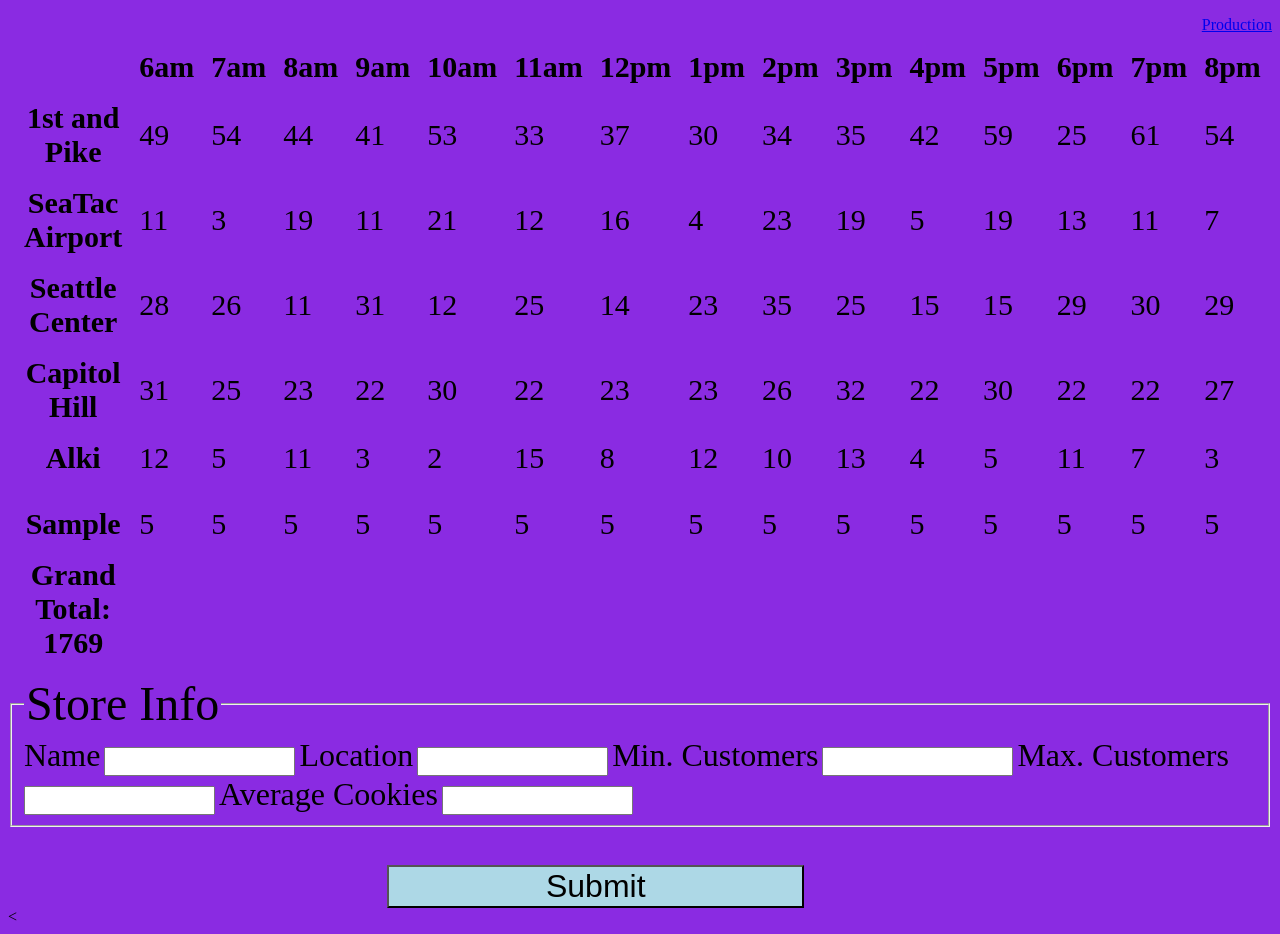
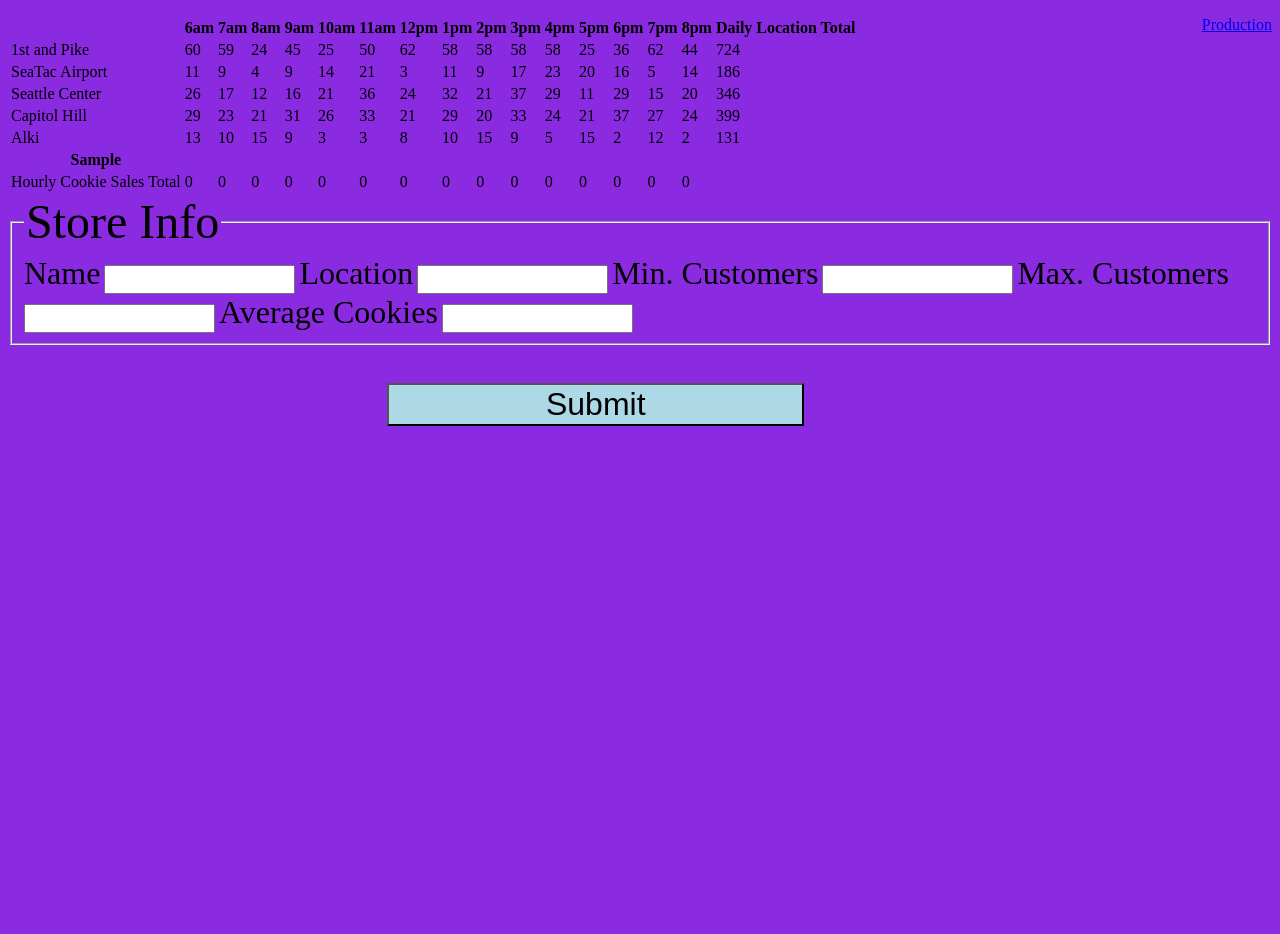
Before and after one commit to TRose2014/cookie-stand, a plain HTML site: page sales.html in a window 1280 px wide. Both pictures are taken after typing "Sample", "Sample", "5", "5", "5" into the empty fields and a click on the button "Submit". After the commit the page ends 800 px from the top, so only its background shows below. Drawn offline with Linux system fonts and the light colour scheme.

Commit message:
have calculating daily location totals but now form isn't appending new stores corretly. Work on getting hourly cookies to calculate and move calculations to branch labNine

```diff
--- a/js/app.js
+++ b/js/app.js
@@ -1,18 +1,144 @@
-var cookieStoresEl = document.getElementById('cookieStores'); //Step 1
+'use strict';
 
-var cookiesPurchasePerHour = [];
+//Global Variables
+var hoursOpen = ['6am', '7am', '8am', '9am', '10am', '11am', '12pm', '1pm', '2pm', '3pm', '4pm', '5pm', '6pm', '7pm', '8pm'];
+var combinedStoresCookieSoldHourly = 0;
+var combinedDailyTotals = [];
+var combinedHourlyTotals = [];
+var allCookieStores = [];
+
 //---------------
 // Global Functions
 //----------------
 
-var renderStores = function(){
-  var section = document.createElement('section');
-  cookieStoresEl.appendChild(section);
+function addTableToDOM(){
+  // Creating HTML Elements
+  var cookieStoreTable = document.getElementById('cookieStores');
+
+  //Creates Table Element
+  var table = document.createElement('table');
+  table.setAttribute('id', 'cookieSalesTable');
+  cookieStoreTable.appendChild(table);
+  console.log(table);
+
+  //Creates Table Head
+  var thead = document.createElement('thead');
+  table.appendChild(thead);
+
+  //Creates Table Row
+  var tr = document.createElement('tr');
+  thead.appendChild(tr);
+
+  //Creates Table Header
+  var th = document.createElement('th');
+  tr.appendChild(th);
+
+  //Loops through all hours open and creates/displays row
+  for(var i = 0; i < hoursOpen.length; i++){
+    // th = cookieStoreTableHeadCell(hoursOpen[i]);
+    th = document.createElement('th');
+    th.textContent = hoursOpen[i];
+    tr.appendChild(th);
+  }
+
+  //Creates th for Daily Location Total title
+  th = document.createElement('th');
+  th.textContent = 'Daily Location Total';
+  tr.appendChild(th);
+
+  //Creates Table Body
+  var tbody = document.createElement('tbody');
+  tbody.setAttribute('id', 'tableBody');
+  cookieStoreTable.appendChild(tbody);
+  console.log(tbody);
+
+  var tfoot = document.createElement('tfoot');
+  table.appendChild(tfoot);
+// }
+
+// //Table Footer Displayed
+// var addFootertoTable = function(){
+//   var table = document.getElementById('');
+//   // var table = document.createElement('table');
+
+//   //Creates Table Foot
+//   var tfoot = document.createElement('tfoot');
+//   table.appendChild(tfoot);
+
+  tr = document.createElement('tr');
+  tr.setAttribute('id', 'foot');
+  tfoot.appendChild(tr);
+
+  var td = document.createElement('td');
+  td.textContent = 'Hourly Cookie Sales Total';
+  tr.appendChild(td);
+
+  for(var i = 0; i < hoursOpen.length; i++){
+    td = document.createElement('td');
+    for(var j = 0; j < allCookieStores.length; j++){
+      combinedStoresCookieSoldHourly += parseInt(allCookieStores[j].cookiesPurchasePerHour);
+    }
+    td.textContent = combinedStoresCookieSoldHourly;
+    tr.appendChild(td);
+  }
+
+  for(i = 0; i < combinedDailyTotals.length; i++){
+    combinedDailyTotals += parseInt(combinedDailyTotals[i]);
+  }
+
+  // var footerData = document.getElementById('foot');
+  var footerData = document.createElement('tfoot');
+  td = document.createElement('td');
+  td.textContent = combinedDailyTotals;
+  footerData.appendChild(td);
+
+}
+
+var renderShop = function(){
+  var tbody = document.getElementById('cookieSalesTable');
+  // var tbody = document.createElement('tbody');
+  for(var i =0; i < allCookieStores.length; i++){
+    var tr = document.createElement('tr');
+    // tr.setAttribute('id', 'shop' +i);
+    tbody.appendChild(tr);
+
+    var td = document.createElement('td');
+    td.textContent = `${allCookieStores[i].location}`;
+    tr.appendChild(td);
+    for(var j = 0; j < hoursOpen.length; j++){
+      td = document.createElement('td');
+      td.textContent = `${allCookieStores[i].cookiesPurchasePerHour[j]}`;
+      tr.appendChild(td);
+      combinedHourlyTotals.push(parseInt(`${allCookieStores[i].cookiesPurchasePerHour[j]}`));
+    }
+    td = document.createElement('td');
+    td.textContent = `${allCookieStores[i].totalCookiesSold}`;
+    tr.appendChild(td);
+    combinedDailyTotals.push(`${allCookieStores[i].totalCookiesSold}`);
+
+  }
 };
 
+//Head Cell
+function cookieStoreTableHeadCell(content) {
+  var tbody = document.getElementById('cookieSalesTable');
+  var resultElememt = document.createElement('th');
+  resultElememt.textContent = content;
+  tbody.appendChild(resultElememt);
+  // return resultElememt;
+}
+
+//Data Cell
+function cookieStoreTableDataCell(content){
+  var resultElement = document.createElement('td');
+  resultElement.textContent = content;
+  return resultElement;
+}
 
 
-
+//--------------------------
+// Define all data
+//--------------------------
 //--------------------------
 //Constructor Function
 //--------------------------
@@ -23,181 +149,46 @@ function SalmonCookieStores(name, location, minHourCust, maxHourCust, avgCookie)
   this.minHourCust = minHourCust;
   this.maxHourCust = maxHourCust;
   this.avgCookie = avgCookie;
+  this.cookiesPurchasePerHour = [];
+  this.totalCookiesSold = 0;
+
+  this.calculateCookiesSoldHourly = function(){
+    for(var i = 0; i < hoursOpen.length; i++){
+      this.cookiesPurchasePerHour.push(Math.floor(Math.random() * (this.maxHourCust - this.minHourCust) + this.minHourCust));
+      this.totalCookiesSold += this.cookiesPurchasePerHour[i];
+    }
+  };
+  this.calculateCookiesSoldHourly();
   allCookieStores.push(this);
 }
-//Generates Random Cookies Purchased
-SalmonCookieStores.prototype.cookiePurchase = function(){
-  var result = Math.floor(Math.random() * (this.maxHourCust - this.minHourCust) + this.minHourCust);
-  cookiesPurchasePerHour.push(result);
-  return result;
-};
-//Attaches CookieStore to Section
-SalmonCookieStores.prototype.render = renderStores;
 
-//--------------------------
-// Define all data
-//--------------------------
-
-var allCookieStores = [];
-var hoursOpen = ['6am', '7am', '8am', '9am', '10am', '11am', '12pm', '1pm', '2pm', '3pm', '4pm', '5pm', '6pm', '7pm', '8pm'];
-
-
-//--------------------
-// Creating TABLE
-//--------------------
-
-// 1. Create Parent Element
-var cookieStoreTable = document.getElementById('cookieStoreTable');
-// 2. create element
-var theadEl = document.createElement('thead');
-// 3. append
-cookieStoreTable.appendChild(theadEl);
-
-var tr = document.createElement('tr');
-theadEl.appendChild(tr);
-
-
-var th = document.createElement('th');
-tr.appendChild(th);
-
-//fucntion cookieStoreTabHeadCell(typecontent, attr);
-
-//Function creates table header
-function cookieStoreTableHeadCell(content) {
-  var resultElememt = document.createElement('th');
-  resultElememt.textContent = content;
-  return resultElememt;
+function generateInitalStoreData(){
+  var cookieStoreOne = new SalmonCookieStores('Cookie Store One', '1st and Pike', 23, 65, 6.3);
+  var cookieStoreTwo =  new SalmonCookieStores('Cookie Store Two', 'SeaTac Airport', 3, 24, 1.2);
+  var cookieStoreThree = new SalmonCookieStores('Cookie Store Three', 'Seattle Center', 11, 38, 3.7);
+  var cookieStoreFour = new SalmonCookieStores('Cookie Store Four', 'Capitol Hill', 20, 38, 2.3);
+  var cookieStoreFive = new SalmonCookieStores('Cookie Store Five', 'Alki', 2, 16, 4.6);
 }
 
-//Loops through all hours open and creates/displays row
-for(var i = 0; i < hoursOpen.length; i++){
-  th = cookieStoreTableHeadCell(hoursOpen[i]);
-  tr.appendChild(th);
-}
-
-var tbody = document.createElement('tbody');
-cookieStoreTable.appendChild(tbody);
-
-var td = document.createElement('td');
-
-//DATA CELL
-function cookieStoreTableDataCell(content){
-  var resultElement = document.createElement('td');
-  resultElement.textContent = content;
-  return resultElement;
-}
-
-//----------------------------------------------------------------
-// Attaches pre-determined stores to table
-// Can simplify into function
-//------------------------------------------------------------------
-//CookieStoreOne Title Displayed
-td = cookieStoreTableHeadCell('1st and Pike');
-tbody.appendChild(td);
-
-//Getting randomCookie number for storeOne
-var storeOneFromConstructorFunction = new SalmonCookieStores('Cookie Store One', '1st and Pike', 23, 65, 6.3);
-for(var i=0; i < hoursOpen.length; i++){
-  td = cookieStoreTableDataCell(storeOneFromConstructorFunction.cookiePurchase());
-  tbody.appendChild(td);
-}
-//New row added
-tr = document.createElement('tr');
-tbody.appendChild(tr);
-
-//CookieStoreTwo Title Displayed
-td = cookieStoreTableHeadCell('SeaTac Airport');
-tr.appendChild(td);
-
-//Getting randomCookie number for storeTwo
-var storeTwoFromConstructorFunction = new SalmonCookieStores('Cookie Store Two', 'SeaTac Airport', 3, 24, 1.2);
-for(var i=0; i < hoursOpen.length; i++){
-  td = cookieStoreTableDataCell(storeTwoFromConstructorFunction.cookiePurchase());
-  tr.appendChild(td);
-
-}
-
-
-//New row added
-tr = document.createElement('tr');
-tbody.appendChild(tr);
-
-//CookieStoreThree Title Displayed
-td = cookieStoreTableHeadCell('Seattle Center');
-tr.appendChild(td);
-
-//Getting randomCookie number for storeThree
-var storeThreeFromConstructorFunction = new SalmonCookieStores('Cookie Store Three', 'Seattle Center', 11, 38, 3.7);
-for(var i=0; i < hoursOpen.length; i++){
-  td = cookieStoreTableDataCell(storeThreeFromConstructorFunction.cookiePurchase());
-  tr.appendChild(td);
-}
-
-//New row added
-tr = document.createElement('tr');
-tbody.appendChild(tr);
-
-//CookieStoreFour Head Displayed
-td = cookieStoreTableHeadCell('Capitol Hill');
-tr.appendChild(td);
-
-var storeFourFromConstructorFunction = new SalmonCookieStores('Cookie Store Four', 'Capitol Hill', 20, 38, 2.3);
-for(var i=0; i < hoursOpen.length; i++){
-  td = cookieStoreTableDataCell(storeFourFromConstructorFunction.cookiePurchase());
-  tr.appendChild(td);
-}
-
-//New row added
-tr = document.createElement('tr');
-tbody.appendChild(tr);
-
-//CookieStoreFive Data Displayed
-td = cookieStoreTableHeadCell('Alki');
-tr.appendChild(td);
-
-var storeFiveFromConstructorFunction = new SalmonCookieStores('Cookie Store Five', 'Alki', 2, 16, 4.6);
-for(var i=0; i < hoursOpen.length; i++){
-  td = cookieStoreTableDataCell(storeFiveFromConstructorFunction.cookiePurchase());
-  tr.appendChild(td);
-}
-//Table Footer Displayed
-var tfoot = document.createElement('tfoot');
-cookieStoreTable.appendChild(tfoot);
-
-tr = document.createElement('tr');
-tfoot.appendChild(tr);
-
-//---------Toal appended to the TFoot--------------//
-// td = cookieStoreTableHeadCell('Total');
-// tfoot.appendChild(td);
-
-
-console.log(allCookieStores);
-// for(var i = 0; i < hoursOpen.length; i++){
-//   var storeTotals = 0;
-//   td=document.createElement('td');
-//   for(var j = 0; j < hoursOpen.length; j++){
-//     storeTotals += cookiesPurchasePerHour[j];
-//     td.textContent = storeTotals;
-//     tr.appendChild(td);
-//     console.log(storeTotals);
-//   }
-// }
-//--------IMPORTANT Changinng line 244 to j adds it to the right 5 times. Changing it to i keeps adding index 0 to itself 5 times using allCookieStores.length; Changing to hoursOpen.length adds the entire row for store one
-
-for(var i = 0; i < hoursOpen.lenqth; i++){
-  var storeTotals = 0;
-  for(var j = 0; j < hoursOpen.length; j++){
-    storeTotals += cookiesPurchasePerHour[j];
-    storeTotals += storeFourFromConstructorFunction.cookiePurchase();
-    td.textContent = storeTotals;
-    tr.appendChild(td);
-    console.log(storeTotals);
-  }
-}
 //-----------------
 //Run Script
 //-----------------
+
+function renderTable(){
+  addTableToDOM();
+  generateInitalStoreData();
+  renderShop();
+  // addFootertoTable();
+}
+
+//Attaches CookieStore to Section
+SalmonCookieStores.prototype.render = renderShop;
+
+renderTable();
+// addTableToDOM();
+// generateInitalStoreData();
+// renderShop();
+// addFootertoTable();
 
 
 ///----------------
@@ -223,34 +214,60 @@ var addStoreEventHandler = function(event){
 
   var newStore = new SalmonCookieStores(newName, newLocation, minCustomers, maxCustomers, newAvgCookies);
 
+  // var tr = document.createElement('tr');
+  // // theadEl.appendChild(tr);
+
+
+  // var th = document.createElement('th');
+  // tr.appendChild(th);
+
+
+  // var td = document.createElement('td');
+  // for(var i=0; i < hoursOpen.length; i++){
+  //   td = cookieStoreTableDataCell(newStore.cookiesPurchasePerHour());
+  //   tr.appendChild(td);
+  // }
+
+
+
   //CookieStoreNew Data Displayed
+  var td = document.createElement('td');
   td = cookieStoreTableHeadCell(newLocation);
-  tr.appendChild(td);
-  //------WORKING!!------
-  for(var i=0; i < hoursOpen.length; i++){
-    td = cookieStoreTableDataCell(newStore.cookiePurchase());
-    tr.appendChild(td);
-  }
+  // var tbody = document.createElement('tbody');
 
-  tr = document.createElement('tr');
-  tbody.appendChild(tr);
 
-  //Calculates Grand Total
-  // var sum = cookiesPurchasePerHour.reduce(add);
-  var grandTotal = function(){
-    var sum = cookiesPurchasePerHour.reduce(add);
-    function add (a, b) {
-      return a + b;
-    }
-    //Appends Grand Total
-    // var h2 = document.createElement('h2');
-    td = cookieStoreTableHeadCell(`Grand Total: ${sum}`);
-    tfoot.appendChild(td);
-    // h2.textContent = `Grand Total: ${sum}`;
-    // tfoot.appendChild(h2);
 
-  };
-  grandTotal();
+  console.log(td);
+
+  // var tr = document.createElement('tr');
+  // tr.appendChild(td);
+  // //------WORKING!!------
+  // for(var i=0; i < hoursOpen.length; i++){
+  //   td = cookieStoreTableDataCell(newStore.calculateCookiesSoldHourly());
+  //   tr.appendChild(td);
+  // }
+
+  // tr = document.createElement('tr');
+
+  // var tbody = document.createElement('tbody');
+  // tbody.appendChild(tr);
+
+//   //Calculates Grand Total
+//   // var sum = cookiesPurchasePerHour.reduce(add);
+//   var grandTotal = function(){
+//     var sum = this.cookiesPurchasePerHour.reduce(add);
+//     function add (a, b) {
+//       return a + b;
+//     }
+//     //Appends Grand Total
+//     // var h2 = document.createElement('h2');
+//     td = cookieStoreTableHeadCell(`Grand Total: ${sum}`);
+//     tfoot.appendChild(td);
+//     // h2.textContent = `Grand Total: ${sum}`;
+//     // tfoot.appendChild(h2);
+
+//   };
+//   grandTotal();
 };
 
 addStoreForm.addEventListener('submit', addStoreEventHandler);
--- a/sales.html
+++ b/sales.html
@@ -13,7 +13,7 @@
                         </ul>
                     </nav>
             <section id= "cookieStores"></section>
-            <table id = "cookieStoreTable"></table>
+            <!-- <table id = "cookieStoreTable"></table> -->
             <section>
                 <form id="addStoreForm">
                     <fieldset>
@@ -32,7 +32,7 @@
                     <button type="submit">Submit</button>
                 </form>
             </section>
-            <section id = "newStoreInfo"><
+            <section id = "newStoreInfo">
             </section>
         </main>
         <script src= "./js/app.js"></script>
```
